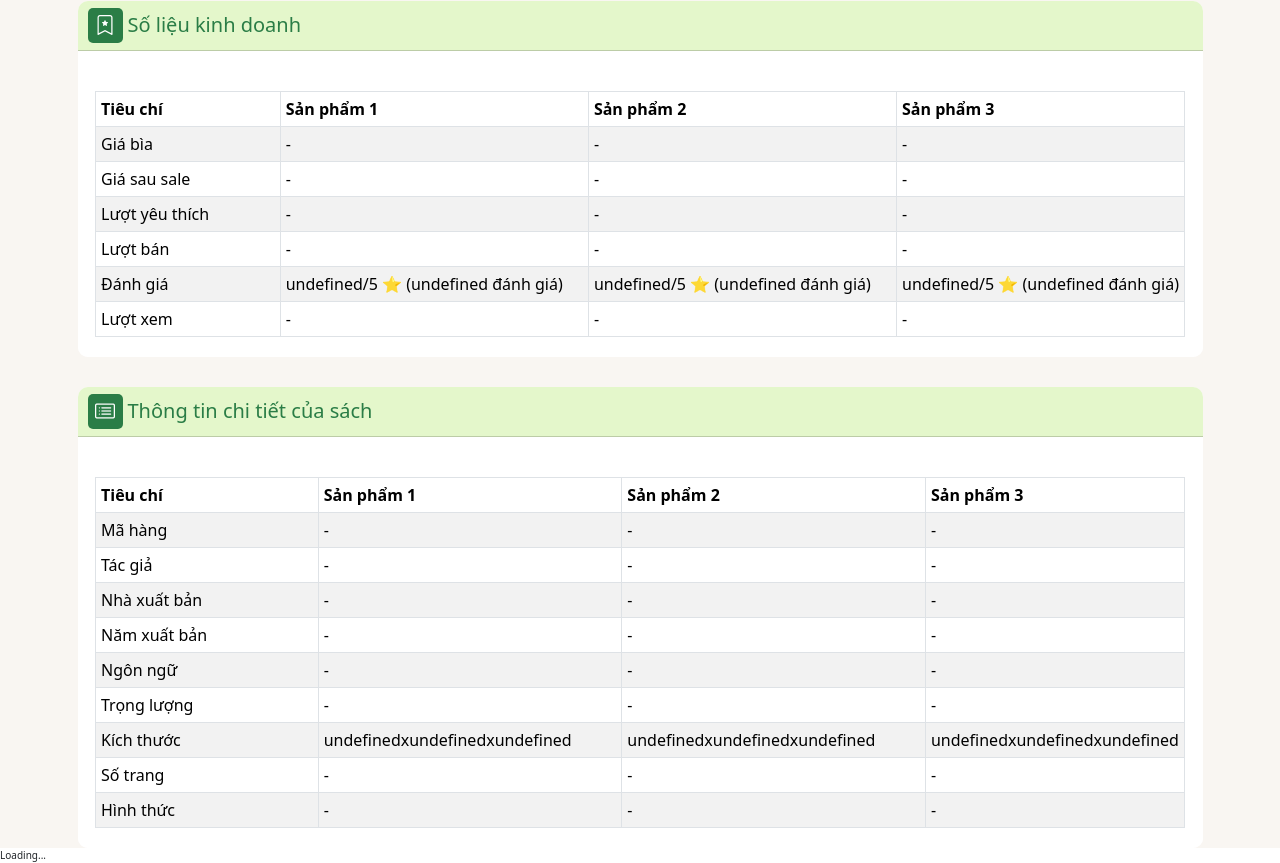
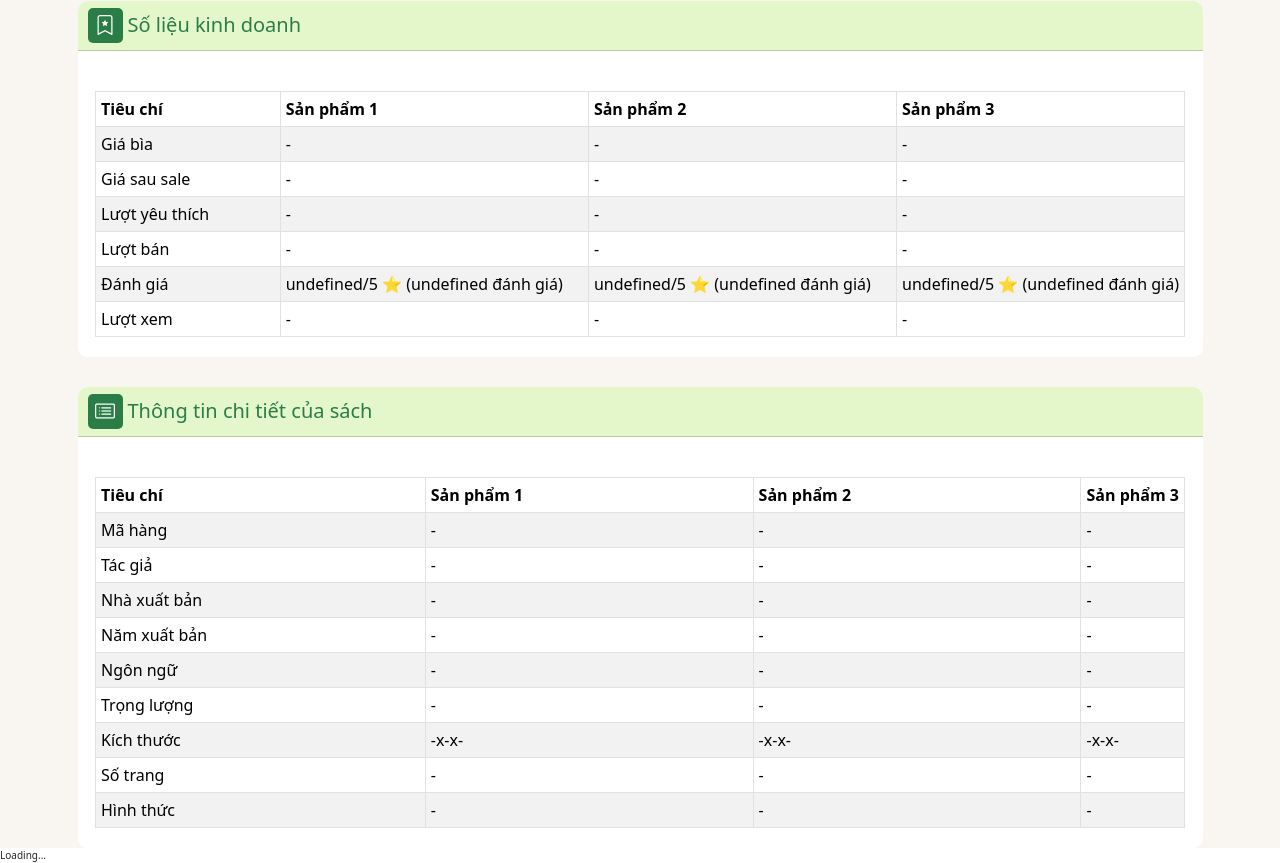
Before and after one commit to tamnhu11204/bookish-web, a React (Create React App) app: page /comparison in a window 1280 px wide. Shown: the part 439-1302 px from the top of the page. Built offline with nearby package versions, Linux system fonts and the light colour scheme; no server answers.

Commit message:
fix comparison

```diff
--- a/src/pages/ComparisonPage/ComparisonPage.jsx
+++ b/src/pages/ComparisonPage/ComparisonPage.jsx
@@ -174,7 +174,13 @@ const ComparisonPage = () => {
         { criteria: 'Năm xuất bản', product1: selectedProducts[0]?.publishDate || '-', product2: selectedProducts[1]?.publishDate || '-', product3: selectedProducts[2]?.publishDate || '-' },
         { criteria: 'Ngôn ngữ', product1: productDetails1.language?.name  || '-', product2: productDetails2.language?.name  || '-', product3: productDetails3.language?.name  || '-' },
         { criteria: 'Trọng lượng', product1: selectedProducts[0]?.weight || '-', product2: selectedProducts[1]?.weight || '-', product3: selectedProducts[2]?.weight || '-' },
-        { criteria: 'Kích thước', product1: `${selectedProducts[0]?.length}x${selectedProducts[0]?.width}x${selectedProducts[0]?.height}` || '-', product2: `${selectedProducts[1]?.length}x${selectedProducts[1]?.width}x${selectedProducts[1]?.height}` || '-', product3:`${selectedProducts[2]?.length}x${selectedProducts[2]?.width}x${selectedProducts[2]?.height}` || '-' },
+        {
+          criteria: 'Kích thước',
+          product1: `${selectedProducts[0]?.length || '-'}x${selectedProducts[0]?.width || '-'}x${selectedProducts[0]?.height || '-'}`,
+          product2: `${selectedProducts[1]?.length || '-'}x${selectedProducts[1]?.width || '-'}x${selectedProducts[1]?.height || '-'}`,
+          product3: `${selectedProducts[2]?.length || '-'}x${selectedProducts[2]?.width || '-'}x${selectedProducts[2]?.height || '-'}`,
+        },
+
         { criteria: 'Số trang', product1: selectedProducts[0]?.page || '-', product2: selectedProducts[1]?.page || '-', product3: selectedProducts[2]?.page || '-' },
         { criteria: 'Hình thức', product1: productDetails1.format?.name || '-', product2: productDetails2.format?.name || '-', product3: productDetails3.format?.name || '-' },
       ];
```
